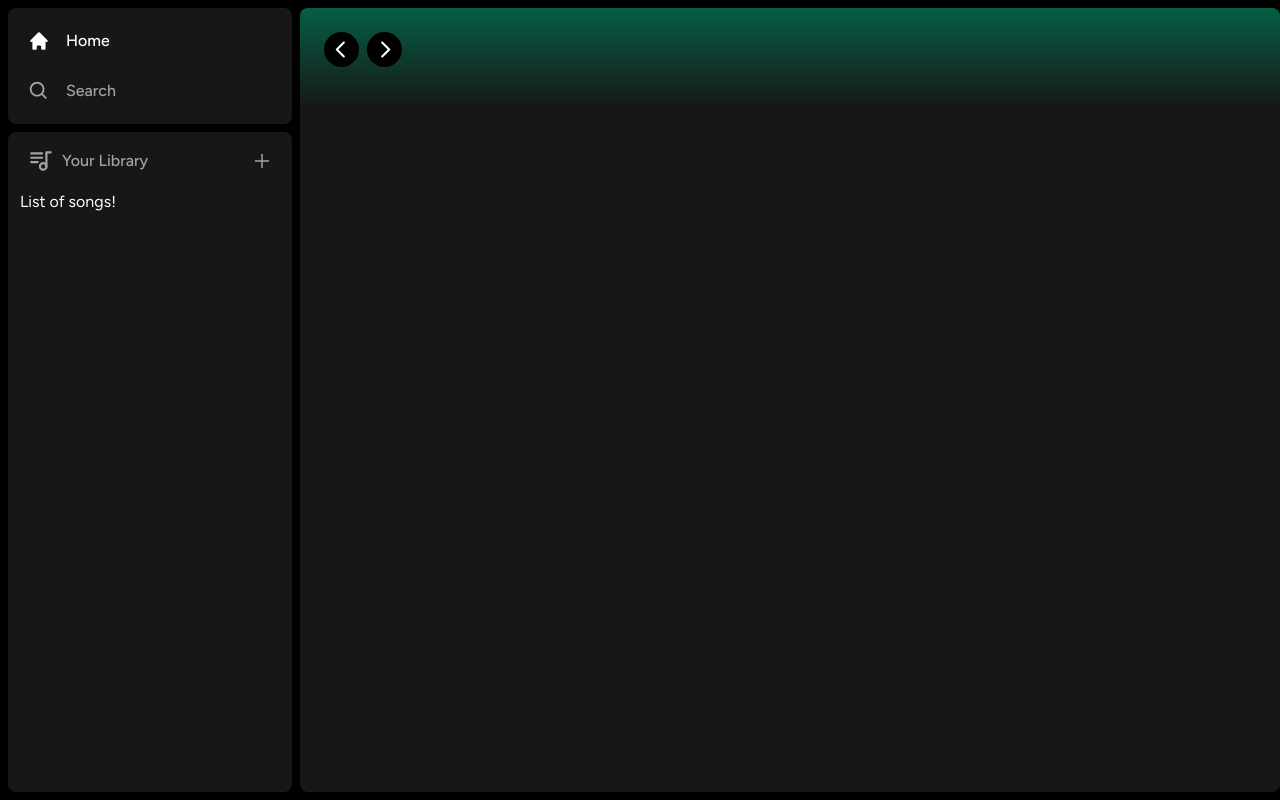
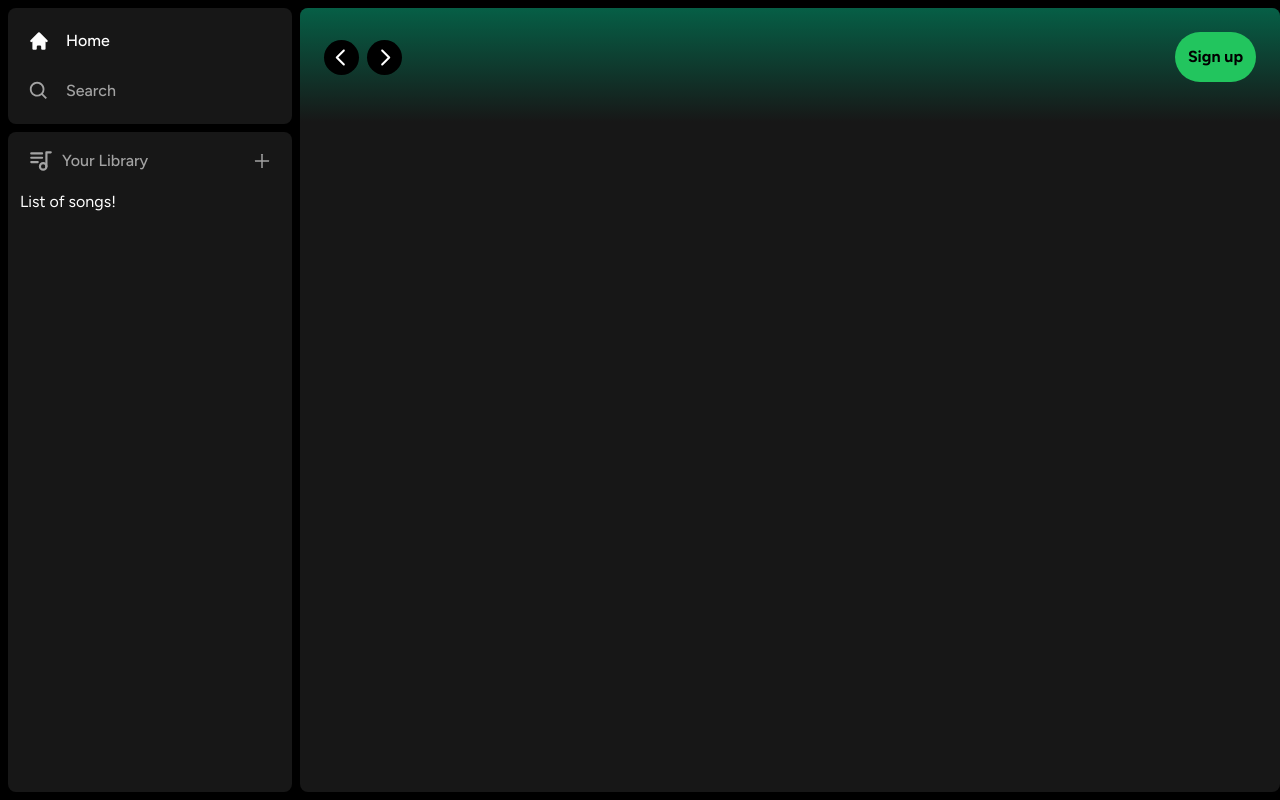
Before and after one commit to MagnumOpusSirius/meloverse, a Next.js app: page / in a window 1280 px wide. Built offline with nearby package versions, Linux system fonts and the light colour scheme.

Commit message:
Added button comp

```diff
--- /dev/null
+++ b/components/Button.tsx
@@ -0,0 +1,47 @@
+import { forwardRef } from "react";
+import { twMerge } from "tailwind-merge";
+
+export interface ButtonProps
+    extends React.ButtonHTMLAttributes<HTMLButtonElement> { }
+
+const Button = forwardRef<HTMLButtonElement, ButtonProps>(({
+    className,
+    children,
+    disabled,
+    type = 'button',
+    ...props
+}, ref) => {
+    return (
+        <button
+            type={type}
+            className={twMerge(
+                `
+          w-full
+          rounded-full
+          bg-green-500
+          border
+          border-transparent
+          px-3
+          py-3
+          disabled:cursor-not-allowed
+          disabled:opacity-50
+          text-black
+          font-bold
+          hover:opacity-75
+          transition
+        `,
+                disabled && 'opacity-75 cursor-not-allowed',
+                className
+            )}
+            disabled={disabled}
+            ref={ref}
+            {...props}
+        >
+            {children}
+        </button>
+    );
+});
+
+Button.displayName = "Button";
+
+export default Button;
--- a/components/Header.tsx
+++ b/components/Header.tsx
@@ -1,9 +1,11 @@
 "use client";
 
 import { useRouter } from "next/navigation";
+import { BiSearch } from "react-icons/bi";
 import { HiHome } from "react-icons/hi";
 import { RxCaretLeft, RxCaretRight } from "react-icons/rx";
 import { twMerge } from "tailwind-merge";
+import Button from "./Button";
 
 interface HeaderProps {
     children: React.ReactNode;
@@ -64,10 +66,49 @@
                     </button>
                 </div>
                 <div className="flex md:hidden gap-x-2 items-center">
-                    <button>
-                        <HiHome></HiHome>
+                    <button
+                        onClick={() => router.push('/')}
+                        className="
+                        rounded-full
+                        p-2
+                        bg-white
+                        flex
+                        items-center
+                        justify-center
+                        cursor-pointer
+                        hover:opacity-75
+                        transition
+                        "
+                    >
+                        <HiHome className="text-black" size={20}></HiHome>
+                    </button>
+                    <button
+                        onClick={() => router.push('/search')}
+                        className="
+                        rounded-full
+                        p-2
+                        bg-white
+                        flex
+                        items-center
+                        justify-center
+                        cursor-pointer
+                        hover:opacity-75
+                        transition
+                        "
+                    >
+                        <BiSearch className="text-black" size={20} />
                     </button>
                 </div>
+                <div className="flex justify-between items-center gap-x-4">
+                    <>
+                        <div>
+                            <Button>
+                                Sign up
+                            </Button>
+                        </div>
+                    </>
+                </div>
+
             </div>
         </div>);
 }
```
